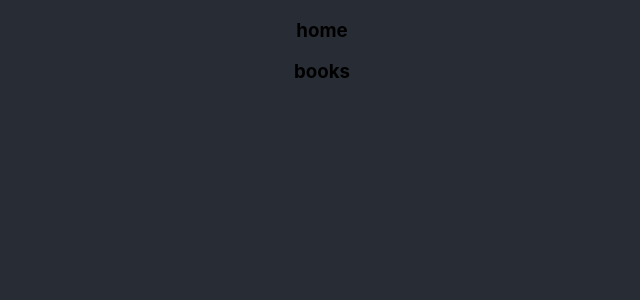
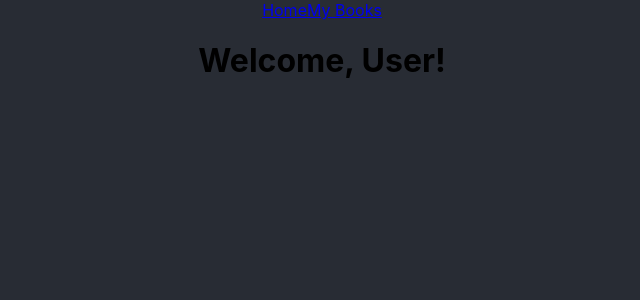
Before and after one commit to mdsteinkamp/reader, a React (Create React App) app in the folder client/: page / in a window 1280 px wide. Shown: the top 300 px of the page, without its empty margins (318-958 px from the left). Built offline with nearby package versions, Linux system fonts and the light colour scheme; no server answers.

Commit message:
NavBar is now linking to / and /books

```diff
--- a/client/src/components/BookPage.js
+++ b/client/src/components/BookPage.js
@@ -4,7 +4,7 @@ export default function BookPage({ book }) {
 
   return (
     <div>
-      <p>here is a bookpage comp</p>
+      <h3>Title</h3>
       <p>{book.title}</p>
     </div>
   )
--- a/client/src/components/Home.js
+++ b/client/src/components/Home.js
@@ -4,7 +4,7 @@ export default function Home() {
 
   return (
     <div className="App">
-
+      <h1>Welcome, User!</h1>
     </div>
   )
 }
--- a/client/src/components/NavBar.js
+++ b/client/src/components/NavBar.js
@@ -1,12 +1,13 @@
-
+import { NavLink } from "react-router-dom"
 
 export default function NavBar() {
 
 
   return(
     <header>
-      <h3>home</h3>
-      <h3>books</h3>
+      <NavLink to="/">Home</NavLink>
+      <NavLink to="/books">My Books</NavLink>
+
     </header>
   )
 }
```
